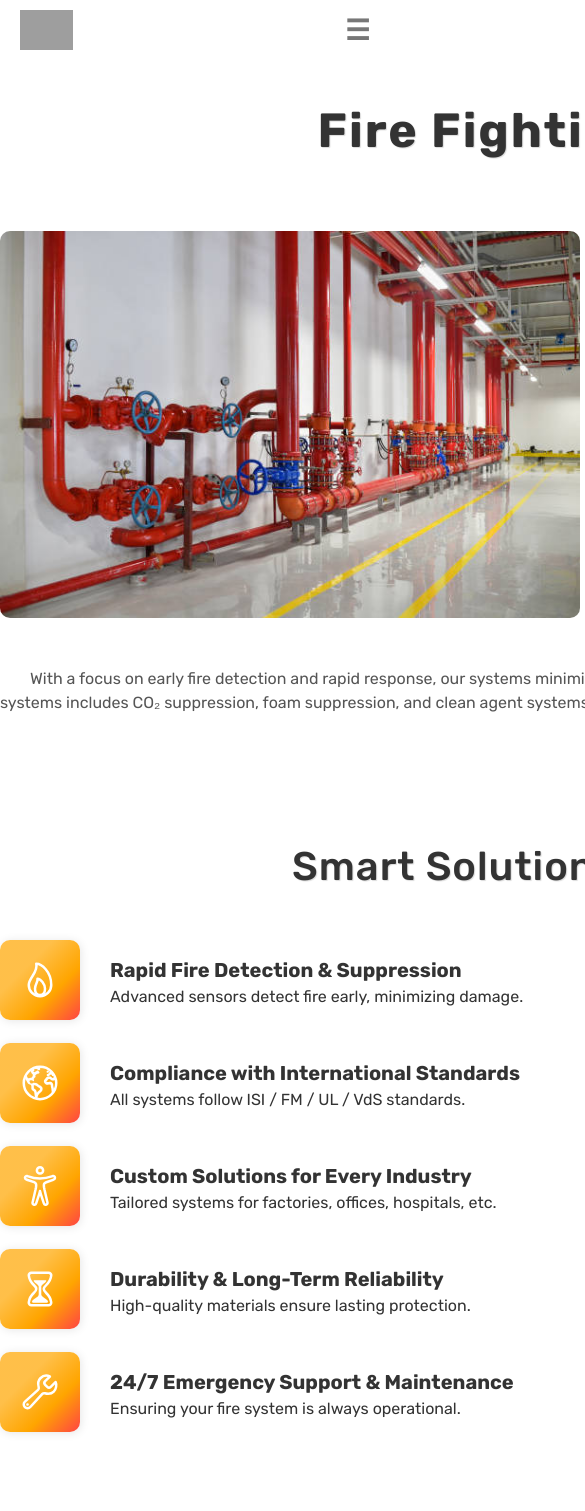
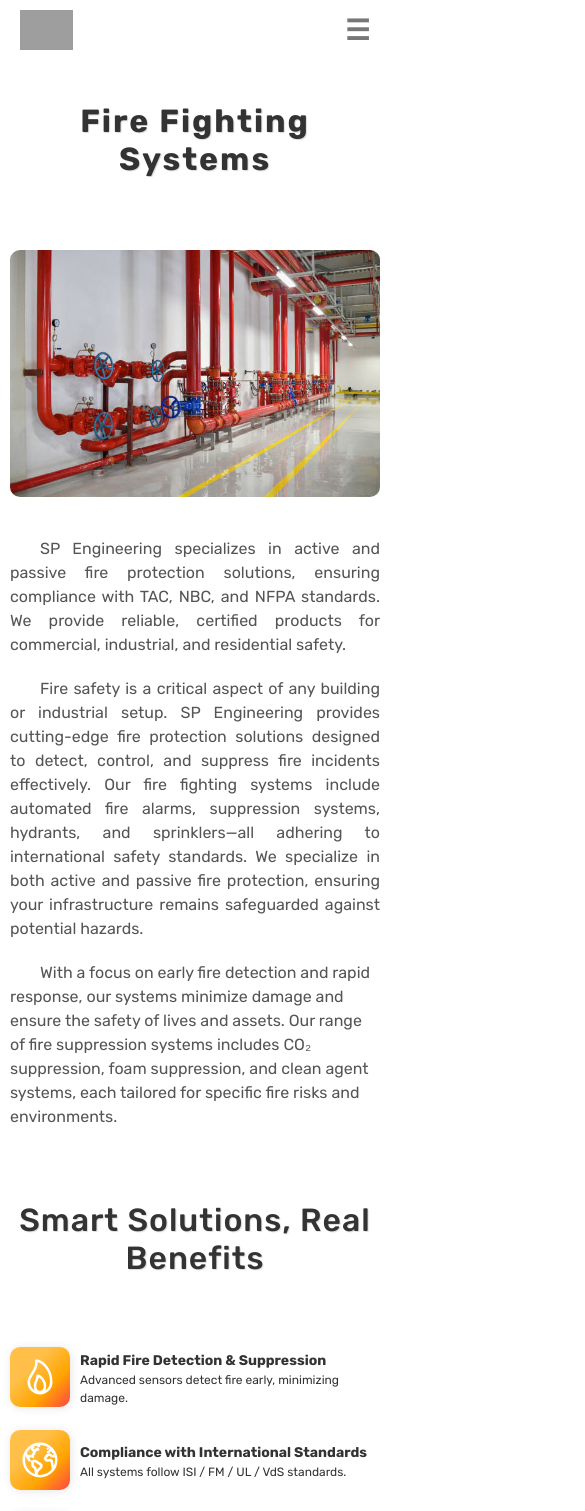
Before and after one commit to Kaustubh2000-maker/sp-engineering-frontend, a React (Vite) app: page /products/fireFightingSystems in a window 390 px wide. Shown: the top 1511 px of the page, 585 px wide, since content can reach past the window. Built offline with nearby package versions, Linux system fonts and the light colour scheme; grey boxes are pictures that could not be loaded.

Commit message:
productspage done

```diff
--- a/index.html
+++ b/index.html
@@ -3,6 +3,7 @@
   <head>
     <meta charset="UTF-8" />
     <meta name="viewport" content="width=device-width, initial-scale=1.0" />
+
     <title>Sp Engineering</title>
   </head>
   <body>
--- a/src/components/sections/Products.jsx
+++ b/src/components/sections/Products.jsx
@@ -183,9 +183,7 @@ function Products(props) {
           </div>
         </motion.div>
 
-        <div>
-          <CtaForm />
-        </div>
+        <div>{/* <CtaForm /> */}</div>
       </AnimatePresence>
     </>
   );
--- a/src/pages/LandingPage.jsx
+++ b/src/pages/LandingPage.jsx
@@ -11,7 +11,7 @@ function LandingPage(props) {
   let firstEnter = props.firstEnter;
   return (
     <motion.div>
-      {/* <HeroSection firstEnter={firstEnter} /> */}
+      <HeroSection firstEnter={firstEnter} />
       <AboutUs />
       <Testimonials />
       <ProjectsSection />
--- a/src/scss/_products.scss
+++ b/src/scss/_products.scss
@@ -2,7 +2,7 @@
   margin: 0 auto;
   margin-bottom: 12.8rem;
   margin-top: 4.2rem;
-  width: 120rem;
+  max-width: 120rem;
 }
 .product-title {
   font-size: 4.8rem;
@@ -23,9 +23,6 @@
   width: 100%;
   display: grid;
   grid-template-columns: repeat(2, 1fr);
-  max-height: 40rem;
-  // overflow: hidden;
-  // padding: 2rem;
   gap: 4rem;
   margin-bottom: 4rem;
 }
@@ -196,3 +193,173 @@
   display: block;
   width: 100%;
 }
+
+@media (max-width: 1200px) {
+  .product-container {
+    padding: 0 4rem;
+  }
+  .product-description:nth-child(3) {
+    display: none;
+  }
+}
+
+@media (max-width: 1130px) {
+  .product-adv-box {
+    grid-template-columns: 1.3fr 1fr;
+  }
+  .product-adv-img-box {
+    align-self: center;
+  }
+}
+
+@media (max-width: 1045px) {
+  .product-text-img-div {
+    grid-template-columns: 1fr;
+    margin-bottom: 0;
+  }
+  .product-adv-box {
+    grid-template-columns: 1fr;
+    justify-items: center;
+    gap: 5rem;
+  }
+  .product-adv-text-box {
+    height: max-content;
+  }
+  .product-adv-list {
+    height: max-content;
+  }
+  .product-items-list-div {
+    grid-template-columns: 1fr;
+  }
+  .product-adv-list {
+    // align-items: center;
+  }
+  .product-adv-img-box {
+    max-width: 70rem;
+  }
+  .product-items-list-div {
+    height: max-content;
+  }
+  .product-itmes-list {
+    grid-template-columns: repeat(4, 1fr);
+  }
+}
+
+@media (max-width: 1045px) {
+  .product-text-img-div {
+    grid-template-columns: 1fr;
+    margin-bottom: 0;
+  }
+  .product-adv-box {
+    grid-template-columns: 1fr;
+    justify-items: center;
+    gap: 5rem;
+  }
+  .product-adv-text-box {
+    height: max-content;
+  }
+  .product-adv-list {
+    height: max-content;
+  }
+  .product-items-list-div {
+    grid-template-columns: 1fr;
+  }
+  .product-adv-list {
+    // align-items: center;
+  }
+  .product-adv-img-box {
+    max-width: 70rem;
+  }
+  .product-items-list-div {
+    height: max-content;
+  }
+  .product-itmes-list {
+    grid-template-columns: repeat(4, 1fr);
+  }
+  .product-disc-box {
+    margin-bottom: 7.2rem;
+  }
+  .product-adv-box {
+    margin-bottom: 7.2rem;
+  }
+}
+
+@media (max-width: 740px) {
+  .product-title {
+    font-size: 4.2rem;
+  }
+  .product-itmes-list {
+    grid-template-columns: repeat(3, 1fr);
+  }
+}
+
+@media (max-width: 610px) {
+  .product-container {
+    padding: 0 1rem;
+  }
+  .product-itmes-list {
+    grid-template-columns: repeat(3, 1fr);
+  }
+  .product-adv-icon {
+    box-shadow: 1px 1px 10px rgba(0, 0, 0, 0.1);
+    color: white;
+    padding: 1rem;
+    border-radius: 10px;
+  }
+
+  .product-adv-item p strong {
+    font-size: 1.8rem;
+  }
+  .product-adv-item p {
+    font-size: 1.4rem;
+    line-height: 1.5;
+    // align-self: flex-start;
+  }
+  .product-section-title {
+    font-size: 3.2rem;
+  }
+}
+
+@media (max-width: 520px) {
+  .product-items-list-div {
+    padding: 0;
+  }
+  .product-itmes-list {
+    grid-template-columns: repeat(2, 1fr);
+    padding: 1rem;
+  }
+  .product-item-img-div {
+    padding: 1rem;
+  }
+  .product-img {
+    height: max-content;
+  }
+  .product-itmes-list {
+    height: 30rem;
+    overflow: scroll;
+  }
+  .product-adv-box {
+    gap: 2rem;
+  }
+  .product-title {
+    font-size: 3.2rem;
+  }
+}
+
+@media (max-width: 485px) {
+  .product-adv-icon {
+  }
+
+  .product-adv-item {
+    gap: 1rem;
+  }
+
+  .product-adv-item p strong {
+    font-size: 1.4rem;
+  }
+  .product-adv-item p {
+    font-size: 1.2rem;
+    line-height: 1.5;
+    // align-self: flex-start;
+  }
+}
```
